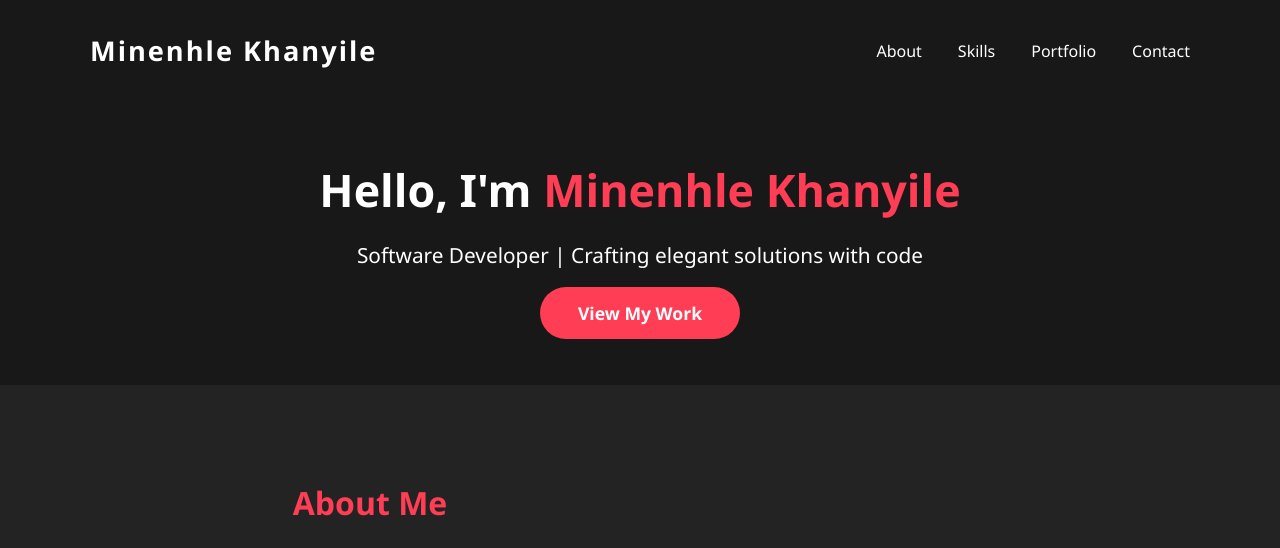
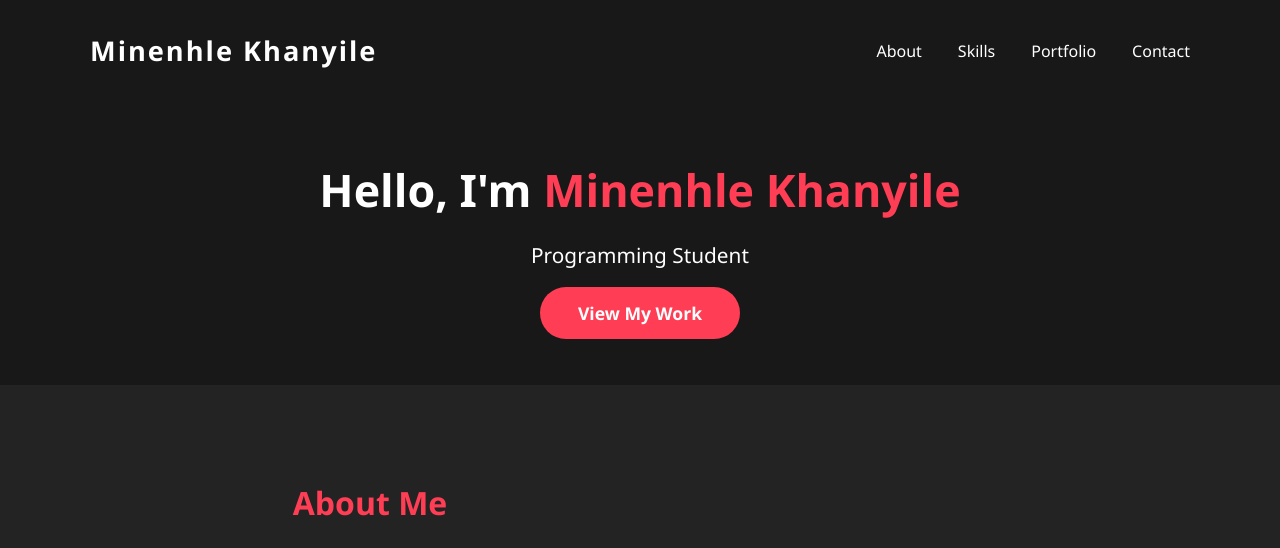
Before and after one commit to MinenhleKhanyile/MinenhleKhanyile.github.io, a plain HTML site: page index.html in a window 1280 px wide. Shown: the top 548 px of the page. Drawn offline with Linux system fonts and the light colour scheme.

Commit message:
div class paragraph

```diff
--- a/index.html
+++ b/index.html
@@ -21,7 +21,7 @@
             </nav>
             <div class="hero">
                 <h1>Hello, I'm <span>Minenhle Khanyile</span></h1>
-                <p>Software Developer | Crafting elegant solutions with code</p>
+                <p> Programming Student  </p>
                 <a href="#portfolio" class="btn">View My Work</a>
             </div>
         </div>
```
